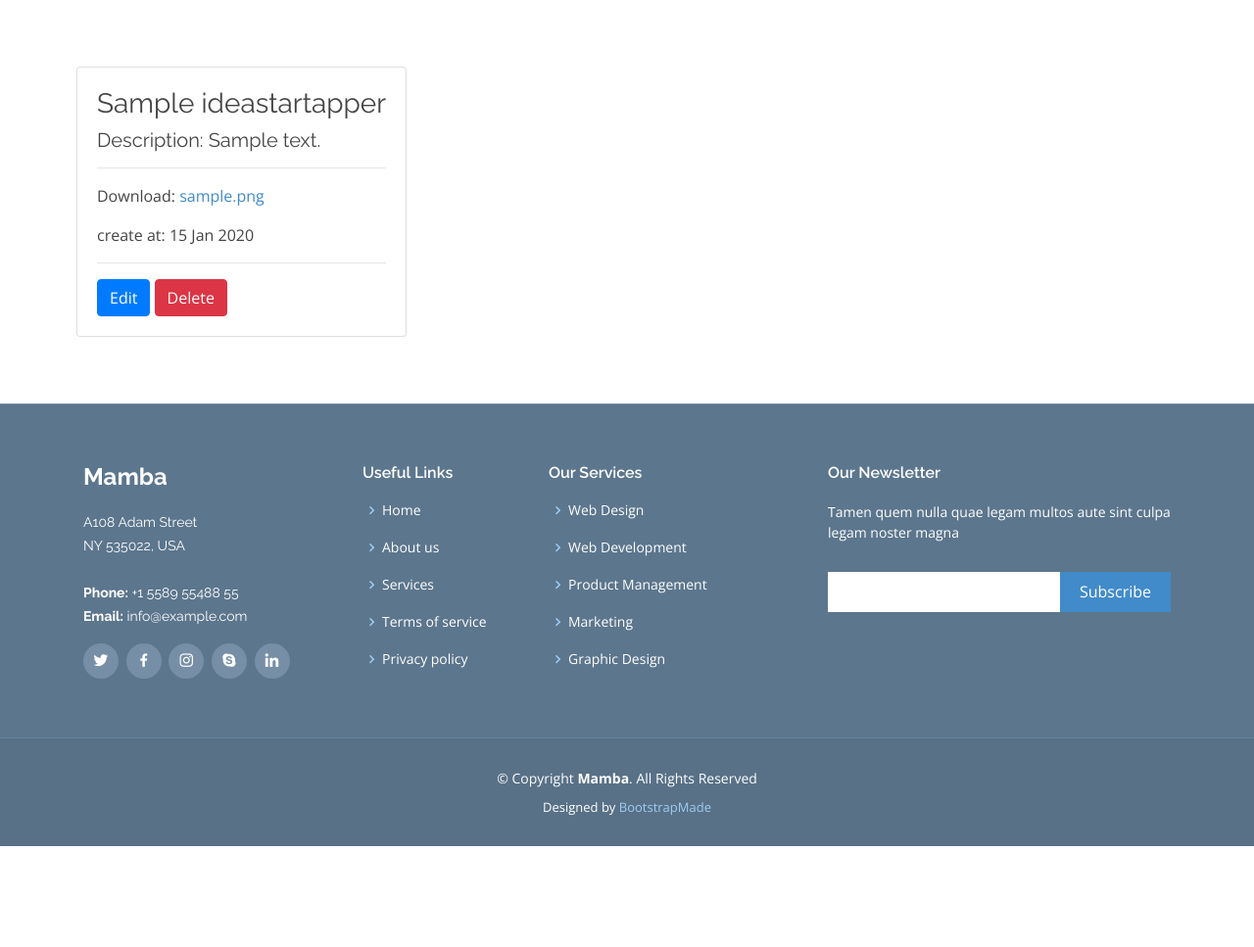
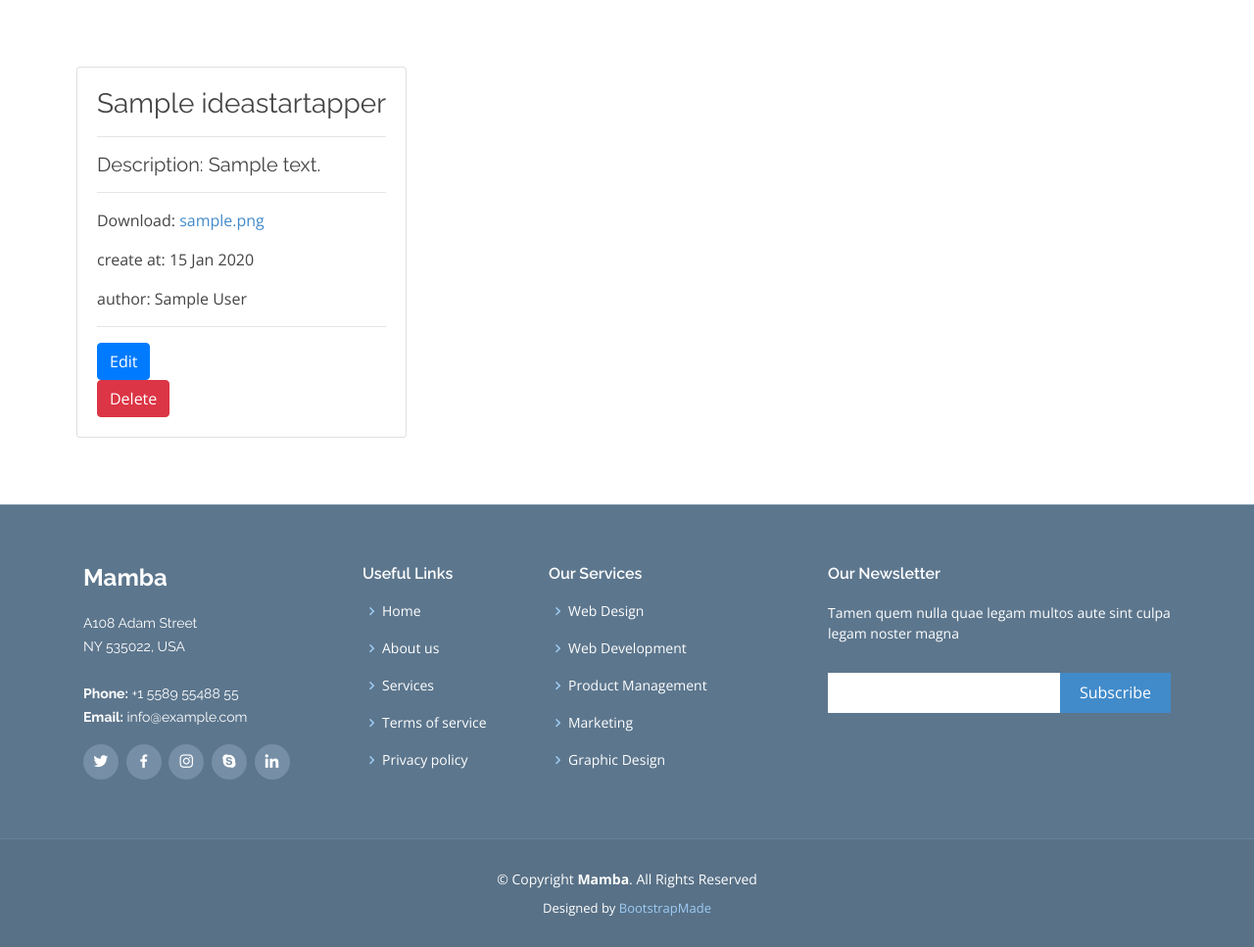
Before and after one commit to RavshanjonA/startup, a Django app: page /announcement/1/ in a window 1280 px wide. Shown: the part 113-1080 px from the top of the page at 98% size. Before the commit the page ends 977 px from the top, so only its background shows below. Run offline with Django 3.2, Linux system fonts and the light colour scheme; tables that the repository leaves empty hold one stand-in row (values such as "Sample post"); some libraries are stand-ins or nearby versions.

Commit message:
announcement_delete function create

```diff
--- a/basic/urls.py
+++ b/basic/urls.py
@@ -1,5 +1,5 @@
 from django.urls import path
-from .views import index, register, login_user, logout_user, startapper_account, announcement,announcementView
+from .views import index, register, login_user, logout_user, startapper_account, announcement, announcementView, announcement_delete
 
 urlpatterns = [
     path('', index, name='home'),
@@ -9,5 +9,6 @@ urlpatterns = [
     path('logout_user/', logout_user, name='logout_user'),
     path('startapper/', startapper_account, name='startapper_account'),
     path('announcement/<int:pk>/', announcementView.as_view(), name='idea_detail_startapper'),
+    path('<int:id>/delete/', announcement_delete, name='ann-delete'),
 
 ]
--- a/basic/views.py
+++ b/basic/views.py
@@ -1,7 +1,7 @@
 from django.contrib import messages, auth
 from django.contrib.auth import login, authenticate, logout
 from django.http import HttpResponse
-from django.shortcuts import redirect, render
+from django.shortcuts import redirect, render, get_object_or_404
 from django.contrib.auth.mixins import LoginRequiredMixin
 from django.urls import reverse_lazy
 from django.views.generic import ListView, DetailView
@@ -95,7 +95,7 @@ def logout_user(request):
     return render(request, 'index.html')
 
 
-#
+#create announcement
 @login_required
 def announcement(request):
     startapper = Startapper.objects.get(user=request.user)
@@ -119,9 +119,13 @@ def announcement(request):
 
 def startapper_account(request):
     user = CustomUser.objects.get(username=request.user.username)
-    customForm = SimpleCustomForm(instance=user)
+    print(user,'user++++++++++++++')
+    customForm = SimpleCustomForm(instance=request.user)
+    # print(customForm,'customform-------------------')
     startapper = Startapper.objects.get(user=request.user)
+    print(startapper,'startapper+++++++++++++++++')
     startappForm = StartapperAccountForm(instance=startapper)
+    # print(startappForm,'startapperForm+++++++++++++++++')
 
     if request.method == 'GET':
         return render(request, 'account/startapper_account.html', {"obj": customForm, 'form': startappForm})
@@ -134,6 +138,7 @@ def startapper_account(request):
         return render(request, 'index.html')
 
 
+#announcement detail
 class announcementView(DetailView):
     model = IdeaStartapper
     template_name = 'idea_detail_startapper.html'
@@ -141,6 +146,9 @@ class announcementView(DetailView):
     context_object_name = 'object'
     login_url = 'login'  # new
 
-    # def test_func(self):
-    #     obj = self.get_object()
-    #     return obj.author == self.request.user
+@login_required
+def announcement_delete(request, id):
+    ann = get_object_or_404(IdeaStartapper, pk=id)
+    if request.method == "POST":
+        ann.delete()
+        return redirect('home')
--- a/templates/idea_detail_startapper.html
+++ b/templates/idea_detail_startapper.html
@@ -9,13 +9,18 @@
                 <div class="card m-2">
                     <div class="card-body">
                         <h3>{{ object.title}}</h3>
+                        <hr>
                         <h5>Description: {{ object.description}}</h5>
                         <hr>
                         <p>Download: <a href="{{ object.file.url }}">{{ object.file }}</a></p>
                         <p>create at: {{ object.created_at|date:"d M Y" }}</p>
+                        <p>author: {{ object.user }}</p>
                         <hr>
                         <a href="#" class="btn btn-primary">Edit</a>
-                        <a href="#" class="btn btn-danger">Delete</a>
+                        <form action="{% url 'ann-delete' object.id %}" method="POST" >
+                          {% csrf_token %}
+                          <button  class="btn btn-danger">Delete</button>
+                        </form>
                     </div>
                 </div>
             </div>
```
Also changed, not shown: 4 other files.
